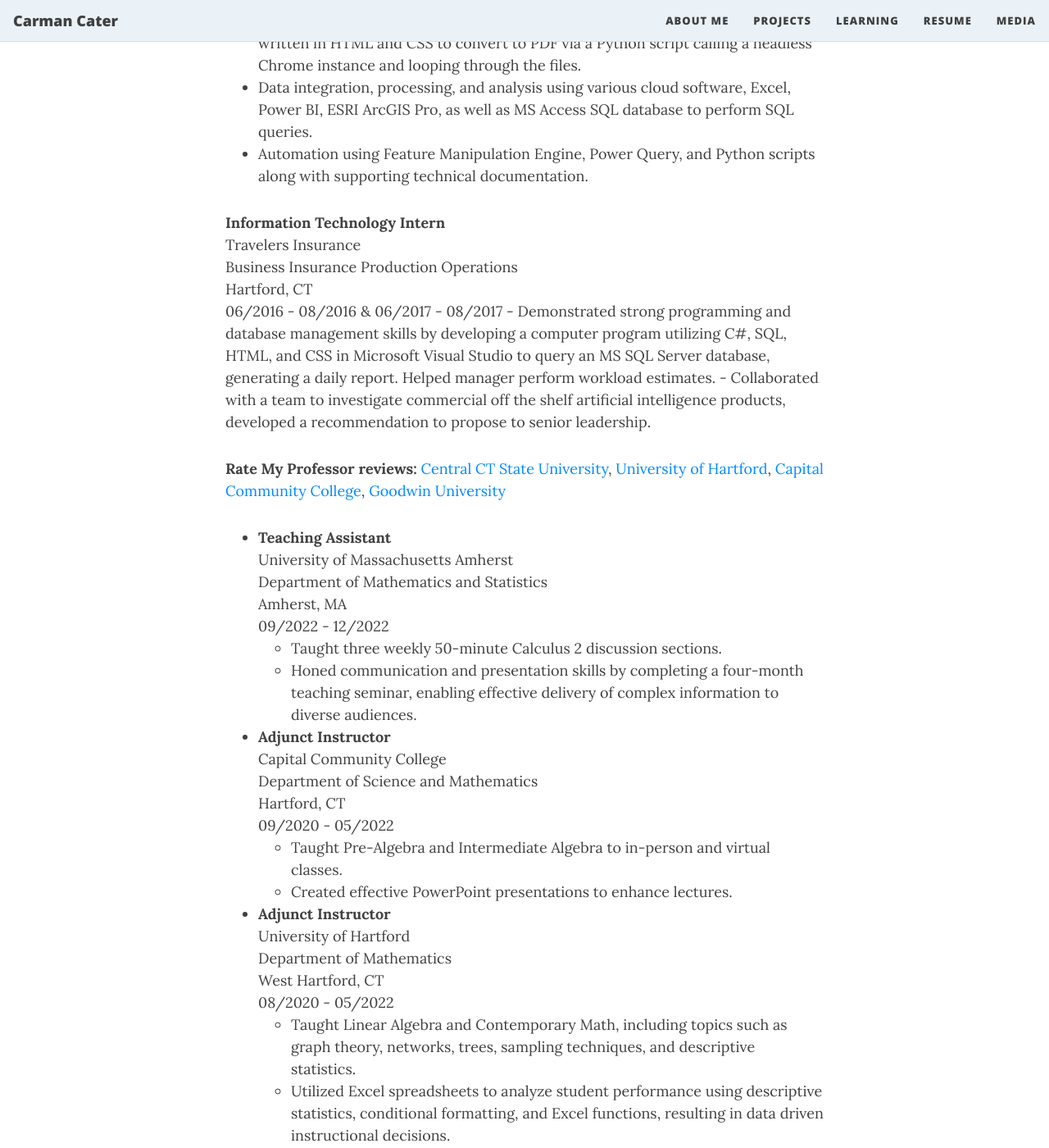
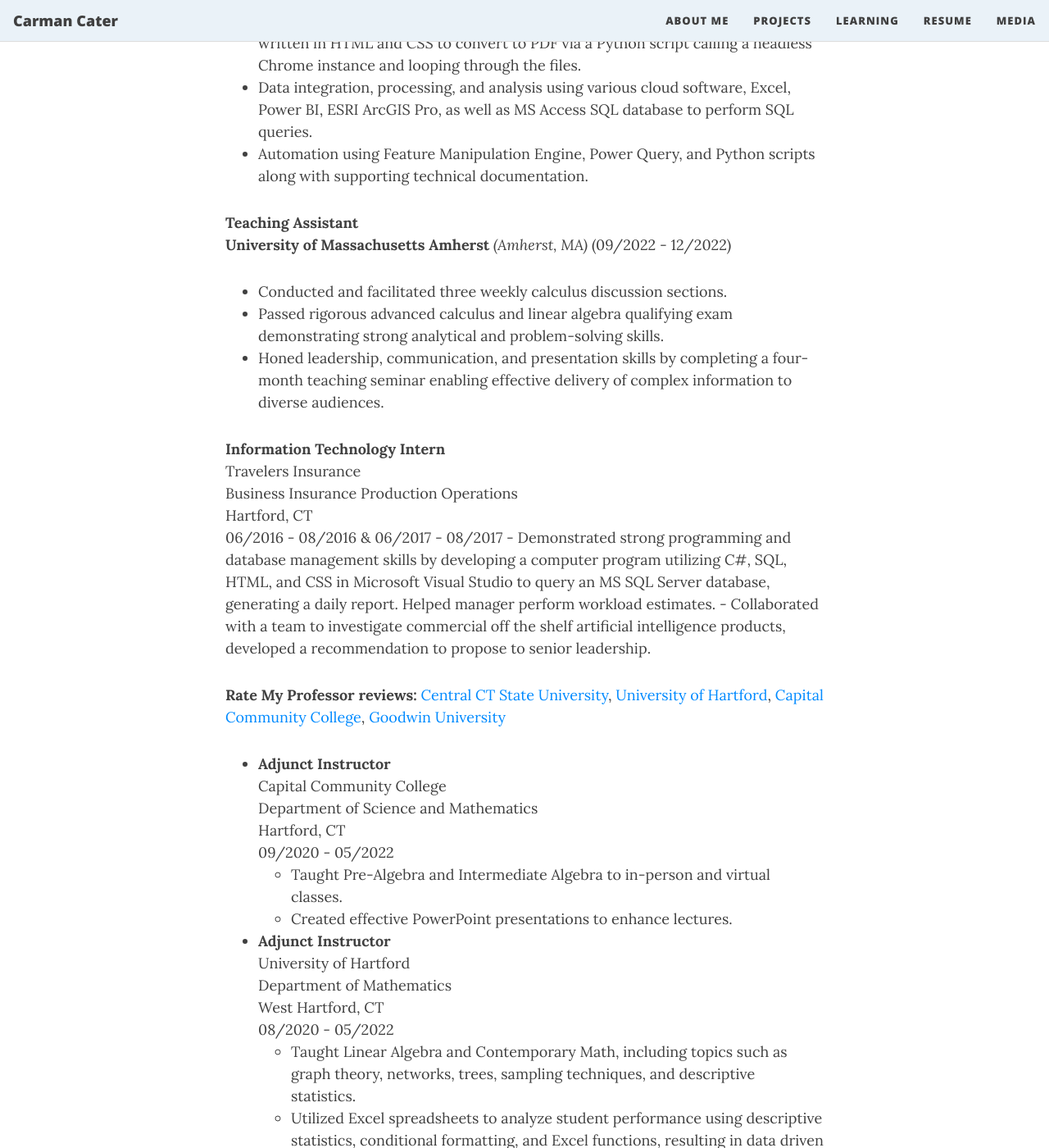
Before and after one commit to carmancater/carmancater.github.io, a Jekyll site: the page built from resume.md, in a window 1280 px wide and 1400 px high, scrolled down 637 px. Shown: the whole window at 82% size. Built offline with Jekyll 4.4.1, drawn with Linux system fonts in a browser that asks for light colours; nearby versions of some CDN libraries; emoji names are drawn with the system emoji font.

Commit message:
Update resume.md

```diff
--- a/resume.md
+++ b/resume.md
@@ -16,6 +16,13 @@
 - Data integration, processing, and analysis using various cloud software, Excel, Power BI, ESRI ArcGIS Pro, as well as MS Access SQL database to perform SQL queries.
 - Automation using Feature Manipulation Engine, Power Query, and Python scripts along with supporting technical documentation.
 
+**Teaching Assistant**
+**University of Massachusetts Amherst** *(Amherst, MA)* (09/2022 - 12/2022)
+- Conducted and facilitated three weekly calculus discussion sections.
+- Passed rigorous advanced calculus and linear algebra qualifying exam demonstrating strong analytical and problem-solving skills.
+- Honed leadership, communication, and presentation skills by completing a four-month teaching seminar enabling effective delivery of complex information to diverse audiences.
+
+
 
 **Information Technology Intern**
 Travelers Insurance
@@ -26,14 +33,6 @@
     - Collaborated with a team to investigate commercial off the shelf artificial intelligence products, developed a recommendation to propose to senior leadership.
 
 **Rate My Professor reviews:** [Central CT State University](https://www.ratemyprofessors.com/professor/2398329){:target="_blank"}, [University of Hartford](https://www.ratemyprofessors.com/professor/2619271){:target="_blank"}, [Capital Community College](https://www.ratemyprofessors.com/professor/2619272){:target="_blank"}, [Goodwin University](https://www.ratemyprofessors.com/professor/2523642){:target="_blank"}
-
-- **Teaching Assistant**
-University of Massachusetts Amherst
-Department of Mathematics and Statistics
-Amherst, MA
-09/2022 - 12/2022
-    - Taught three weekly 50-minute Calculus 2 discussion sections.
-    - Honed communication and presentation skills by completing a four-month teaching seminar, enabling effective delivery of complex information to diverse audiences.
 
 - **Adjunct Instructor**
 Capital Community College
```
